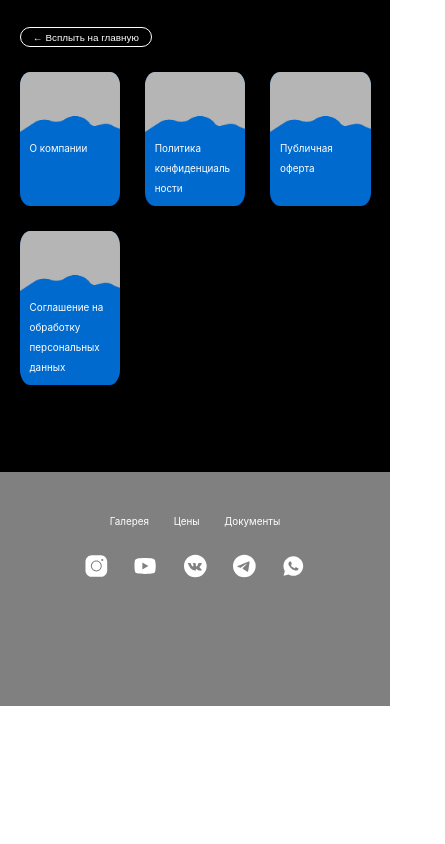
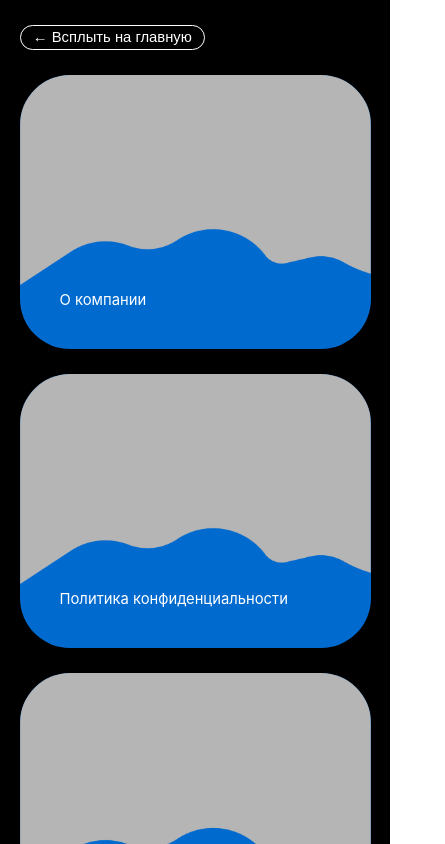
Before and after one commit to Peshkes/aquapark-kiko, a React (Create React App) app: page /documents in a window 390 px wide. Shown: the top 844 px of the page, 445 px wide, since content can reach past the window. Built offline with nearby package versions, Linux system fonts and the light colour scheme.

Commit message:
Started to do mobile version

```diff
--- a/src/App.css
+++ b/src/App.css
@@ -44,3 +44,13 @@ p, a, label {
     padding: 0 5%;
     position: relative;
 }
+
+@media screen and (max-width: 768px) {
+    p, a, label {
+        font-size: calc(var(--index) * 1.2);
+    }
+
+    button {
+        font-size: calc(var(--index) * 1.2);
+    }
+}
--- a/src/features/card-gallery/CardGallery.module.css
+++ b/src/features/card-gallery/CardGallery.module.css
@@ -6,3 +6,15 @@
     max-width: 1440px;
     width: 100%;
 }
+
+@media screen and (max-width: 1280px) {
+    .gallery{
+        grid-template-columns: repeat(2, 1fr);
+    }
+}
+
+@media screen and (max-width: 768px) {
+    .gallery{
+        grid-template-columns: repeat(1, 1fr);
+    }
+}
--- a/src/features/card-gallery/card-wrapper/CardWrapper.module.css
+++ b/src/features/card-gallery/card-wrapper/CardWrapper.module.css
@@ -2,7 +2,7 @@
     width: 100%;
     overflow: hidden;
     background-color: #006ACE;
-    border-radius: 10%;
+    border-radius: 50px;
 }
 
 .head img{
@@ -10,7 +10,7 @@
 }
 
 .body{
-    padding: 0 10% 10%;
+    padding: 0 40px 40px;
     word-wrap: anywhere;
 }
 
--- a/src/features/footer/Footer.module.css
+++ b/src/features/footer/Footer.module.css
@@ -29,3 +29,9 @@
     width: calc(var(--index) * 2);
     aspect-ratio: 1;
 }
+@media screen and (max-width: 768px) {
+    .informationBlock{
+        width: 80%;
+        min-width: auto;
+    }
+}
```
Also changed, not shown: 1 other file (tests, documents, lock files or other folders).
